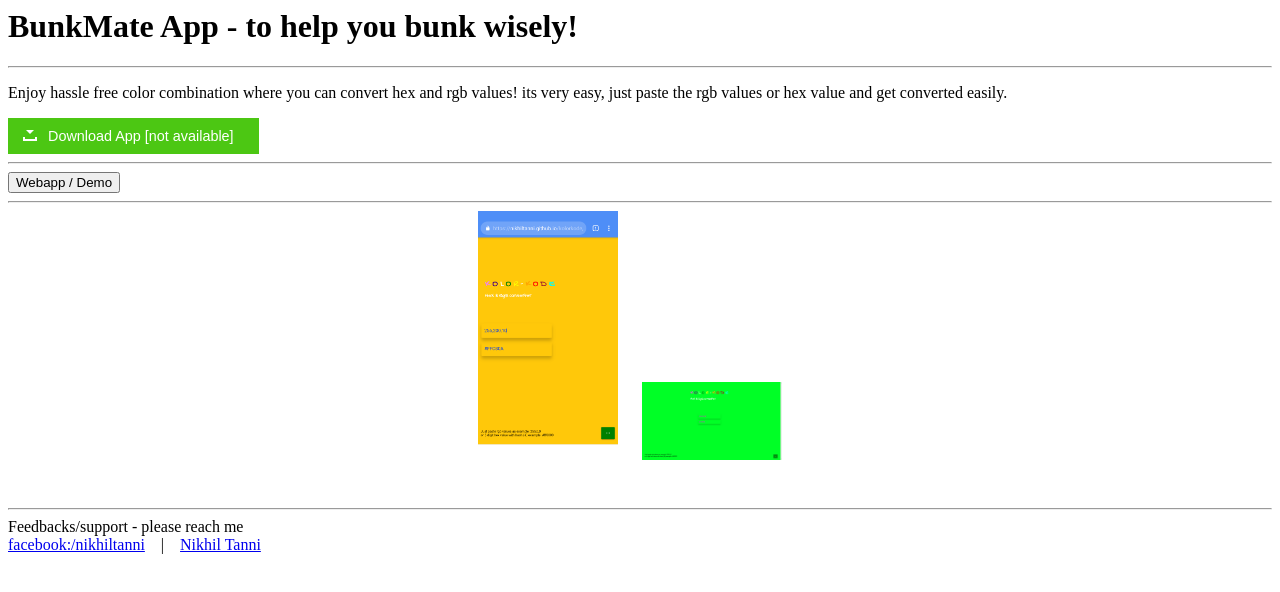
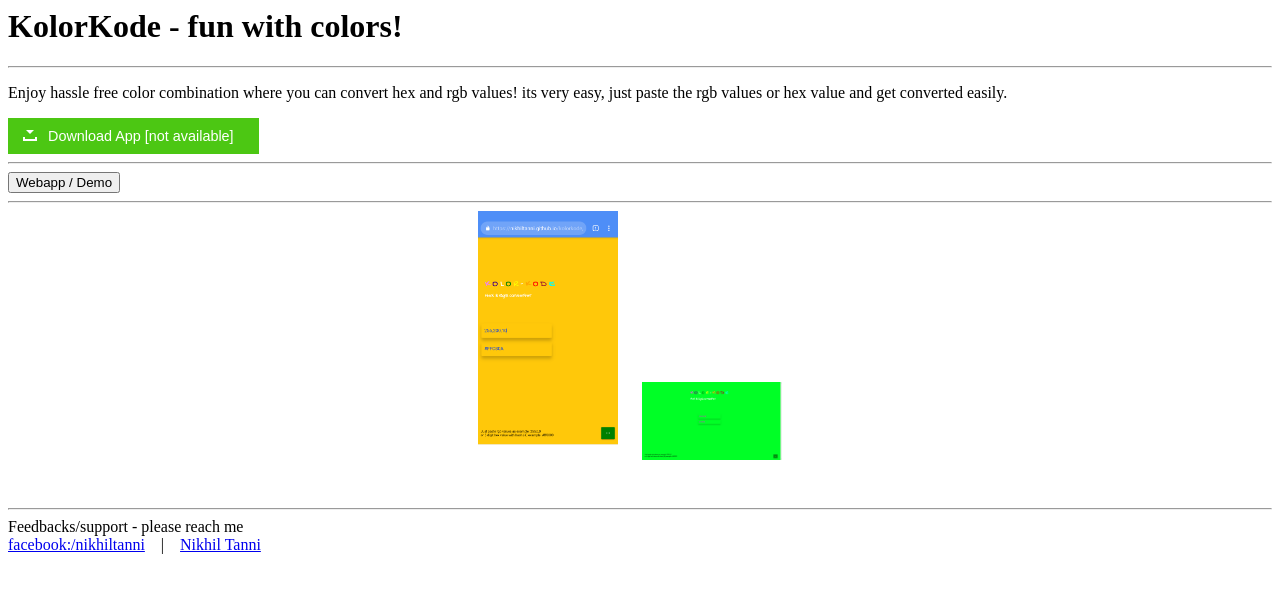
Before and after one commit to NikhilTanni/kolorkode, a website: page docs/index.html in a window 1280 px wide. Drawn offline with Linux system fonts and the light colour scheme.

Commit message:
Update index.html

```diff
--- a/docs/index.html
+++ b/docs/index.html
@@ -106,7 +106,7 @@
     </style>
   </head>
   <body>
-    <h1>BunkMate App - to help you bunk wisely!</h1>
+    <h1>KolorKode - fun with colors!</h1>
     <hr/>
     <p>Enjoy hassle free color combination where you can convert hex and rgb values! its very easy, just paste the rgb values or hex value and get converted easily.</p>
         <a href='javascript:void(0)' target="_blank" class="buttonDownload" download>Download App [not available]</a>
```
